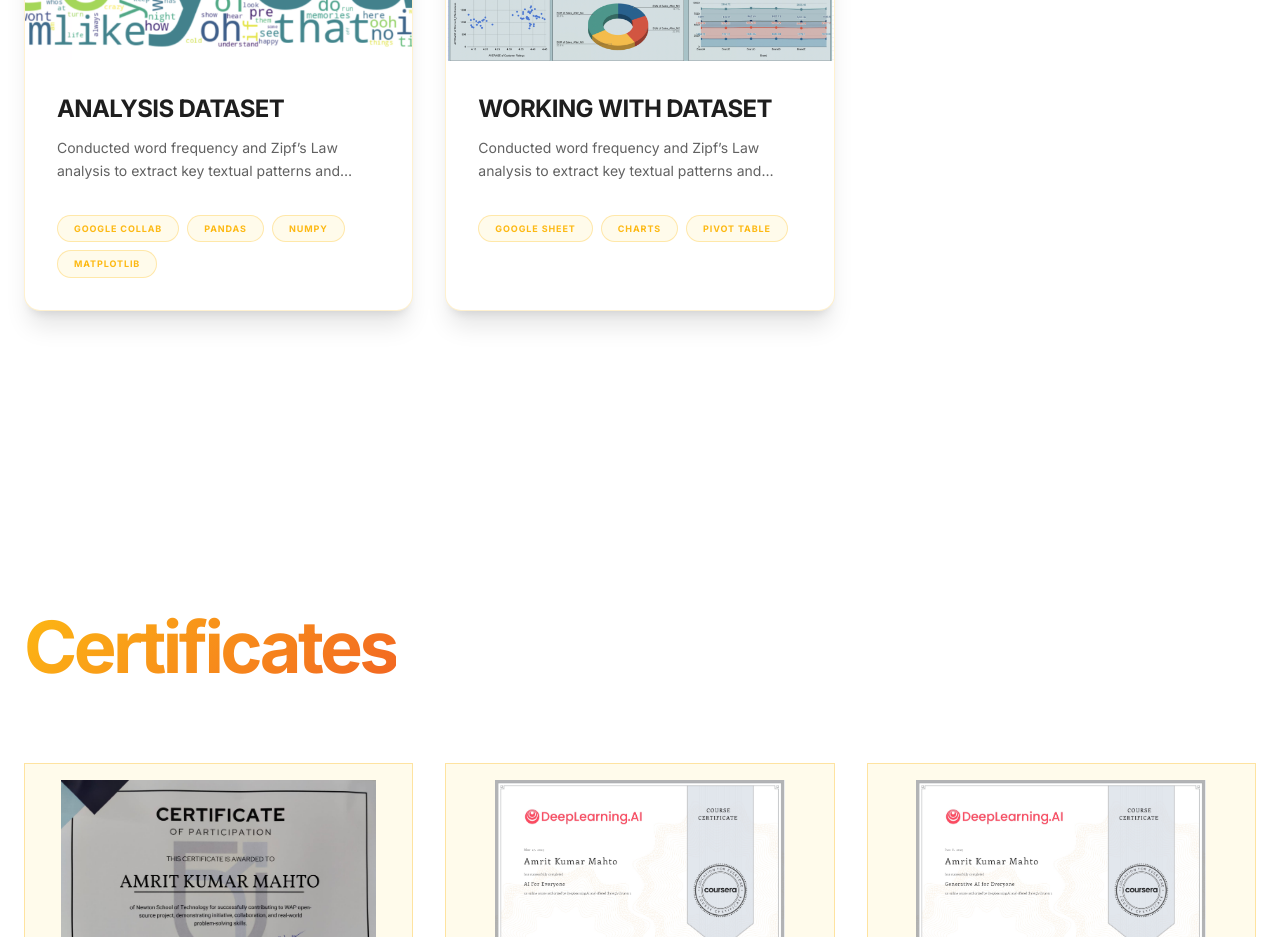
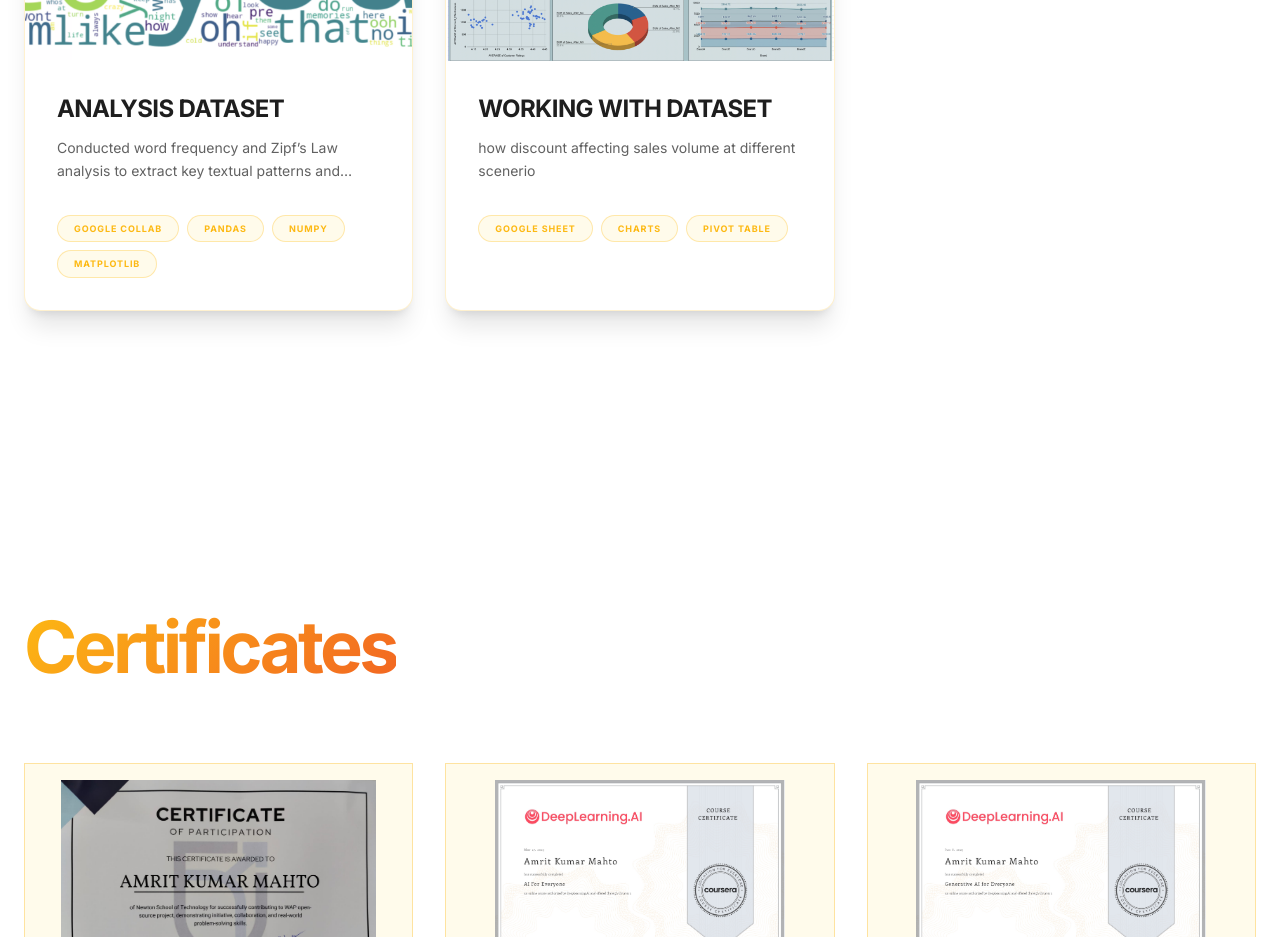
Before and after one commit to THE-Amrit-mahto-05/portfolio, a React (Vite) app: page / in a window 1280 px wide. Shown: the part 4340-5277 px from the top of the page. Built offline with nearby package versions, Linux system fonts and the light colour scheme; a web font is replaced by a local one.

Commit message:
Update datasets.js

```diff
--- a/src/data/datasets.js
+++ b/src/data/datasets.js
@@ -12,7 +12,7 @@ export const datasets = [
     },
     {
         title: "Working with Dataset",
-        desc: "Conducted word frequency and Zipf’s Law analysis to extract key textual patterns and insights from datasets",
+        desc: "how discount affecting sales volume at different scenerio",
         images: [Dash],
         live: "https://docs.google.com/spreadsheets/d/1RuYO393t9wo8vMFglOXTkOm4fCzEzVtc4vM3yRRQ8oU/edit?usp=sharing",
         tags: ["google sheet", "Charts", "pivot table"]
```
